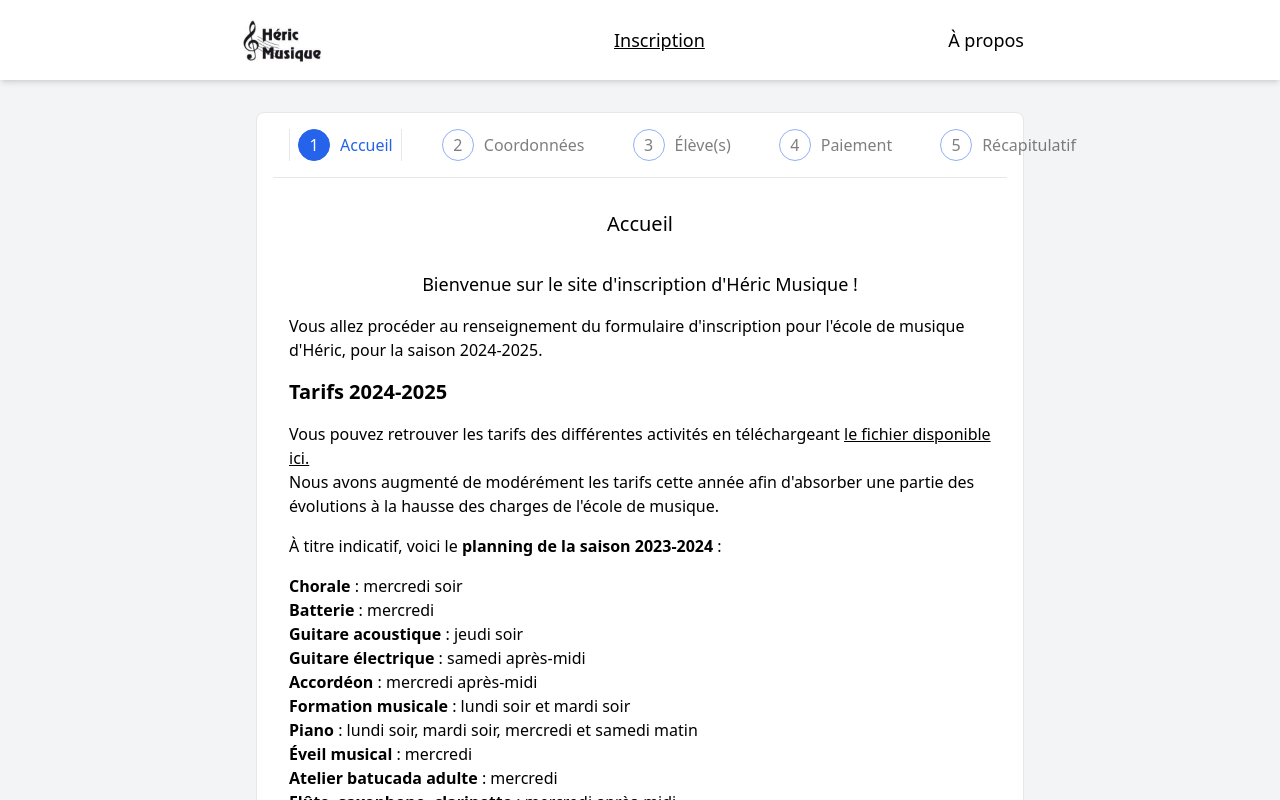
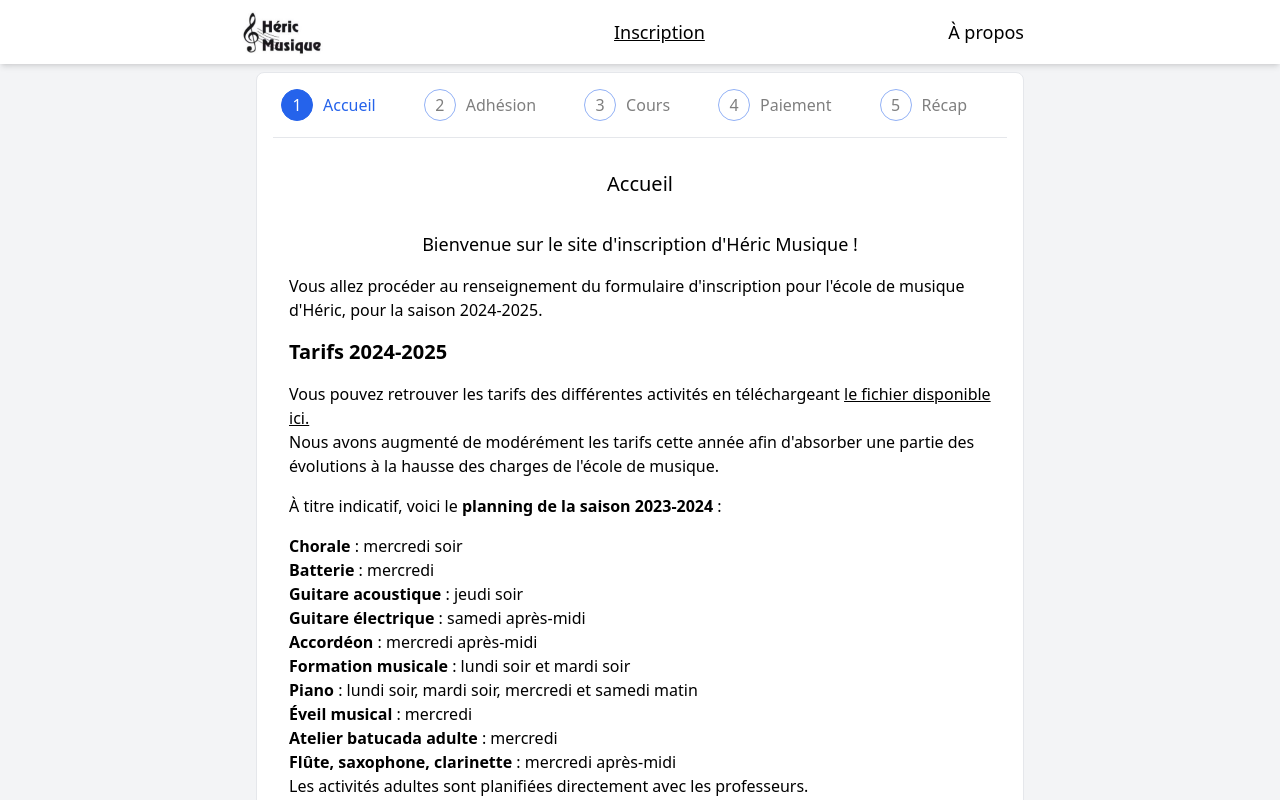
Before and after one commit to obouducode/hm-portal, a Vue app: page / in a window 1280 px wide. Shown: the top 800 px of the page. Built offline with nearby package versions, Linux system fonts and the light colour scheme.

Commit message:
refacto : Amélioration multi data form par l'usage de card * scroll auto en haut quand changement de step * simplification template registration

```diff
--- a/src/App.vue
+++ b/src/App.vue
@@ -3,7 +3,7 @@ import { RouterLink, RouterView } from 'vue-router'
 </script>
 
 <template>
-  <header class="bg-white p-2 lg:p-4 mb-8 shadow-md">
+  <header class="bg-white p-1 lg:p-2 mb-1 lg:mb-2 shadow-md">
 
     <nav class=" flex items-center justify-center lg:justify-between w-full lg:w-[50rem] mx-auto">
 
@@ -24,7 +24,7 @@ import { RouterLink, RouterView } from 'vue-router'
     </nav>
   </header>
 
-  <main class="mx-auto w-full max-w-[48rem] my-2 md:my-8 bg-white p-2 md:p-4 rounded-lg border">
+  <main class="mx-auto w-full max-w-[48rem] my-1 md:my-2 bg-white p-2 md:p-4 rounded-lg border">
     <router-view />
   </main>
 
--- a/src/components/data-form.vue
+++ b/src/components/data-form.vue
@@ -93,12 +93,12 @@ watch(
       v-for="field in props.step.fields"
       :key="field.name"
     >
-      <label :for="field.name" class="font-bold mt-2 mb-1">
+      <label :for="field.name" class="font-medium mt-2 mb-1">
         {{ field.label['fr-FR'] }}
         <span v-if="field.rules?.required" class="text-red-500">*</span>
       </label>
       <p
-        class="text-gray-500 italic mb-1"
+        class="text-gray-500 italic mb-2"
         v-if="field.description"
       >
         {{ field.description['fr-FR'] }}
--- a/src/views/registration/form-record.ts
+++ b/src/views/registration/form-record.ts
@@ -21,8 +21,8 @@ export const formRecord: FormRecord = {
     },
   }, {
     label: {
-      'fr-FR': 'Coordonnées',
-      'en-EN': 'Coordonnées',
+      'fr-FR': 'Adhésion',
+      'en-EN': 'Adhésion',
     },
     description: {
       'fr-FR': 'Merci de renseigner les informations de l\'adhérent ou de son-sa représentant-e légal-e',
@@ -158,12 +158,12 @@ export const formRecord: FormRecord = {
     }]
   }, {
     label: {
-      'fr-FR': 'Élève(s)',
-      'en-EN': 'Élève(s)',
+      'fr-FR': 'Cours',
+      'en-EN': 'Cours',
     },
     description: {
-      'fr-FR': 'Explications sur cette deuxième étape',
-      'en-EN': 'Explications sur cette deuxième étape',
+      'fr-FR': 'Merci de renseignez chaque élève et son cours associé.',
+      'en-EN': 'Merci de renseignez chaque élève et son cours associé.',
     },
     property: 'activity',
     array: true,
@@ -198,13 +198,6 @@ export const formRecord: FormRecord = {
       rules: {
         required: true,
       }
-    }, {
-      label: {
-        'fr-FR': 'Besoins particuliers (PAI, accompagnement, horaires privilégiés, fréquence...)',
-        'en-EN': 'Besoins particuliers (PAI, accompagnement, horaires privilégiés, fréquence...)',
-      },
-      name: 'activity_pai',
-      input: 'multiline-text'
     }, {
       label: {
         'fr-FR': 'Cours',
@@ -284,6 +277,42 @@ export const formRecord: FormRecord = {
       }],
     }, {
       label: {
+        'fr-FR': 'Formation musicale',
+        'en-EN': 'Formation musicale',
+      },
+      description: {
+        'fr-FR': 'Si applicable, choisir l\'année de la formation musicale',
+        'en-EN': 'Si applicable, choisir l\'année de la formation musicale'
+      },
+      name: 'activity_teach_year',
+      input: 'single-data',
+      values: [{
+        label: {
+          'fr-FR': '1ère année',
+          'en-EN': '1ère année',
+        },
+        value: 'first_year'
+      }, {
+        label: {
+          'fr-FR': '2ème année',
+          'en-EN': '2ème année',
+        },
+        value: 'second'
+      }, {
+        label: {
+          'fr-FR': '3ème année',
+          'en-EN': '3ème année',
+        },
+        value: 'third'
+      }, {
+        label: {
+          'fr-FR': '4ème année',
+          'en-EN': '4ème année',
+        },
+        value: 'fourth'
+      }],
+    }, {
+      label: {
         'fr-FR': 'Instrument',
         'en-EN': 'Instrument',
       },
@@ -354,6 +383,13 @@ export const formRecord: FormRecord = {
         },
         value: 'saxophone',
       }],
+    }, {
+      label: {
+        'fr-FR': 'Besoins particuliers (PAI, accompagnement, horaires privilégiés, fréquence...)',
+        'en-EN': 'Besoins particuliers (PAI, accompagnement, horaires privilégiés, fréquence...)',
+      },
+      name: 'activity_information',
+      input: 'multiline-text'
     }],
   }, {
     label: {
@@ -362,8 +398,8 @@ export const formRecord: FormRecord = {
     },
     summary: true,
     description: {
-      'fr-FR': 'Modalités de paiement',
-      'en-EN': 'Modalités de paiement',
+      'fr-FR': 'Merci de renseigner vos modalités de paiement',
+      'en-EN': 'Merci de renseigner vos modalités de paiement',
     },
     fields: [{
       label: {
@@ -421,8 +457,8 @@ export const formRecord: FormRecord = {
     }],
   }, {
     label: {
-      'fr-FR': 'Récapitulatif',
-      'en-EN': 'Récapitulatif',
+      'fr-FR': 'Récap',
+      'en-EN': 'Récap',
     },
     summary: true,
     description: {
@@ -435,8 +471,8 @@ export const formRecord: FormRecord = {
         'en-EN': 'Droits de diffusion',
       },
       description: {
-        'fr-FR': 'Vous autorisez l\'association Héric Musique à afficher ou publier, à des fins de promotion ou de communication, une photographie ou une vidéo sur laquelle figure un des élèves mentionnés ci-dessus',
-        'en-EN': 'Vous autorisez l\'association Héric Musique à afficher ou publier, à des fins de promotion ou de communication, une photographie ou une vidéo sur laquelle figure un des élèves mentionnés ci-dessus',
+        'fr-FR': 'Vous autorisez l\'association Héric Musique à afficher ou publier, à des fins de promotion ou de communication, une photographie ou une vidéo sur laquelle figure un des élèves mentionnés dans ce formulaire.',
+        'en-EN': 'Vous autorisez l\'association Héric Musique à afficher ou publier, à des fins de promotion ou de communication, une photographie ou une vidéo sur laquelle figure un des élèves mentionnés dans ce formulaire.',
       },
       name: 'broadcast_right',
       input: 'single-data',
@@ -456,7 +492,7 @@ export const formRecord: FormRecord = {
         value: 'no'
       }],
       rules: {
-        required: true,
+        required: true
       }
     },{
       label: {
--- a/src/views/registration/index.vue
+++ b/src/views/registration/index.vue
@@ -5,6 +5,7 @@ import MultiDataForm from '@/components/multi-data-form.vue'
 import PrimeButton from 'primevue/button'
 import { formRecord } from './form-record'
 import { generatePDF } from '@/helpers/pdf'
+import { FormRecordStep } from '@/declarations'
 
 const stateForm = ref({
   currentStepIndex: 0,
@@ -27,7 +28,7 @@ stateForm.value.dataForm = {
   'activity': [{}]
 }
 
-const currentStep = computed(() => formRecord.steps[stateForm.value.currentStepIndex])
+const currentStep = computed<FormRecordStep>(() => formRecord.steps[stateForm.value.currentStepIndex])
 
 async function sendFormRecord() {
   stateForm.value.submitting = true
@@ -63,6 +64,7 @@ function manageNextStep(values: Record<string, any>) {
   if (stateForm.value.maxStepIndex === stateForm.value.currentStepIndex)
     stateForm.value.maxStepIndex++
   stateForm.value.currentStepIndex++
+  window.scrollTo(0,0)
 }
 
 /**
@@ -77,11 +79,11 @@ function goToStep(index: number) {
 
 <template>
 
-  <ol class="items-center w-full space-y-4 sm:flex sm:space-x-8 sm:space-y-0 rtl:space-x-reverse mb-4 lg:mb-8 pb-2 lg:pb-4 px-2 lg:px-4 border-b">
+  <ol class="items-center w-full space-y-4 sm:flex sm:space-x-8 sm:space-y-0 rtl:space-x-reverse mb-4 lg:mb-8 pb-2 lg:pb-4 border-b">
     <li
       class="flex items-center space-x-2.5 rtl:space-x-reverse px-2"
       :class="{
-        'text-blue-600 dark:text-blue-500 border-r border-l': stateForm.currentStepIndex === index,
+        'text-blue-600 dark:text-blue-500': stateForm.currentStepIndex === index,
         'opacity-50 cursor-not-allowed': index > stateForm.maxStepIndex,
         'cursor-pointer': index <= stateForm.maxStepIndex
       }"
@@ -190,41 +192,34 @@ function goToStep(index: number) {
 
     </template>
 
-    <template v-else-if="stateForm.currentStepIndex === 1">
+    <template v-else-if="stateForm.currentStepIndex < formRecord.steps.length - 1">
+      <multi-data-form
+        v-if="currentStep.array"
+        :step="currentStep"
+        :initial-values="{ data: stateForm.dataForm[currentStep.property] }"
+        @submit="manageNextStep"
+      />
+      <data-form
+        v-else
+        :step="currentStep"
+        :initial-data="stateForm.dataForm"
+        @submit="manageNextStep"
+      />
+    </template>
+
+    <template v-else>
       <data-form
         :step="currentStep"
         :initial-data="stateForm.dataForm"
         @submit="manageNextStep"
       />
-    </template>
-    <template v-else-if="stateForm.currentStepIndex === 2">
-      <multi-data-form
-        :step="currentStep"
-        :initial-values="{ data: stateForm.dataForm.activity }"
-        @submit="manageNextStep"
-      />
-    </template>
 
-    <template v-else-if="stateForm.currentStepIndex === 3">
-      <data-form
-        :step="currentStep"
-        :initial-data="stateForm.dataForm"
-        @submit="manageNextStep"
-      />
-    </template>
-    <template v-else>
       <p>
         Avant de nous envoyer votre inscription,
         merci de vérifier l'ensemble des données renseignées.
       </p>
 
       {{ stateForm.dataForm }}
-
-      Adhésion
-
-      Activités souscrites
-
-      <br/>
 
       <prime-button
         type="submit"
```
Also changed, not shown: src/components/multi-data-form.vue (+43 -31 lines).
